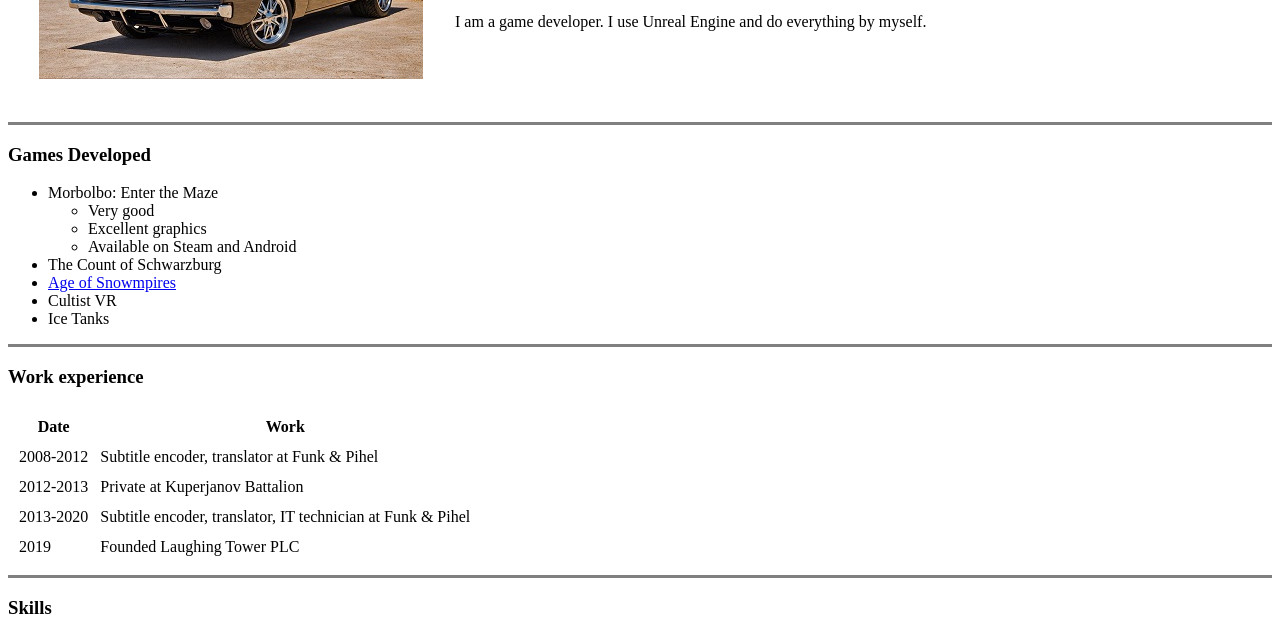
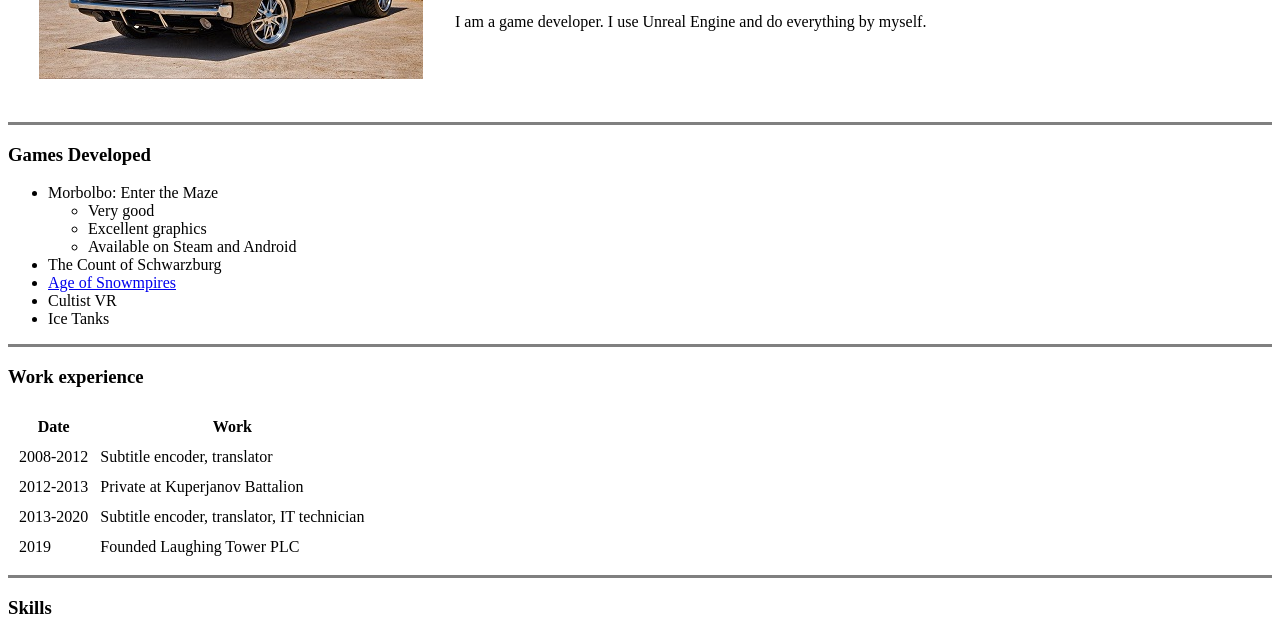
Before and after one commit to BohriumDev/cv, a plain HTML site: page index.html in a window 1280 px wide. Shown: the part 176-800 px from the top of the page. Drawn offline with Linux system fonts and the light colour scheme.

Commit message:
changed important information

```diff
--- a/index.html
+++ b/index.html
@@ -51,7 +51,7 @@
     <tbody>
       <tr>
         <td>2008-2012</td>
-        <td>Subtitle encoder, translator at Funk & Pihel</td>
+        <td>Subtitle encoder, translator</td>
       </tr>
       <tr>
         <td>2012-2013</td>
@@ -59,7 +59,7 @@
       </tr>
       <tr>
         <td>2013-2020</td>
-        <td>Subtitle encoder, translator, IT technician at Funk & Pihel</td>
+        <td>Subtitle encoder, translator, IT technician</td>
       </tr>
       <tr>
         <td>2019</td>
```
